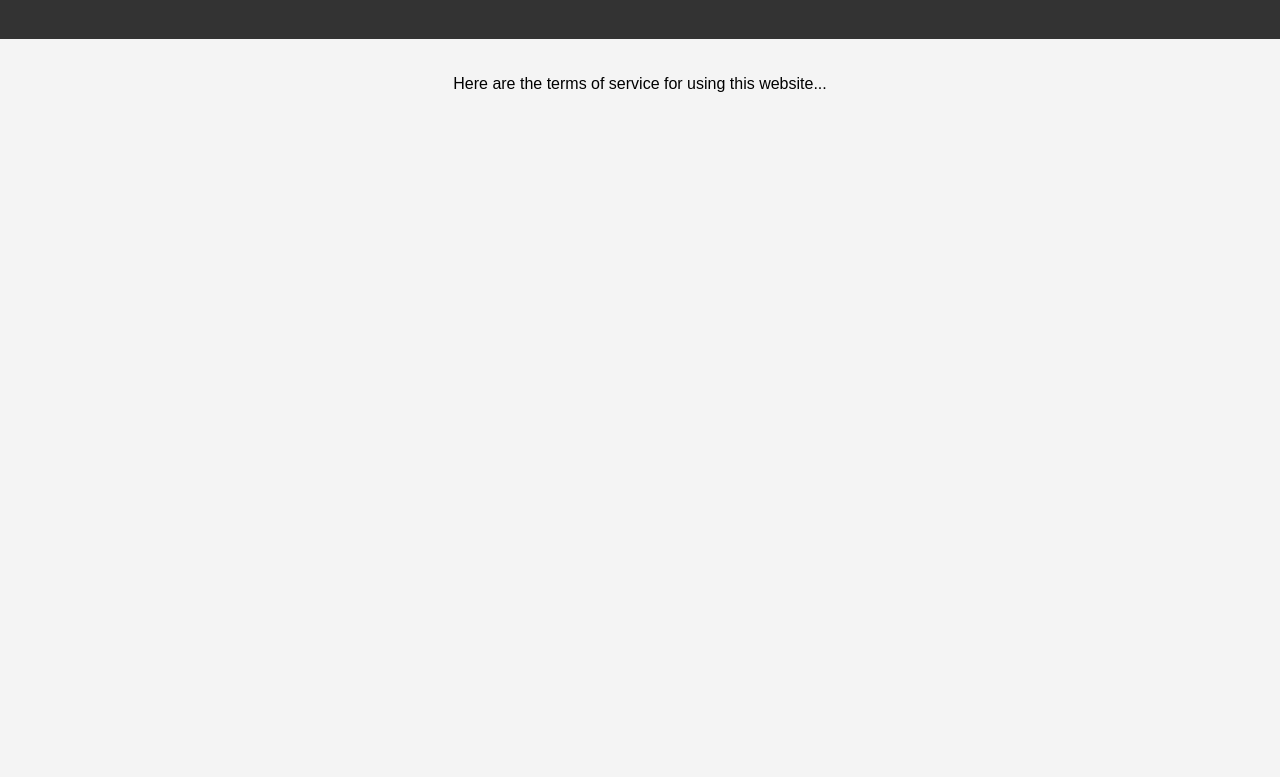
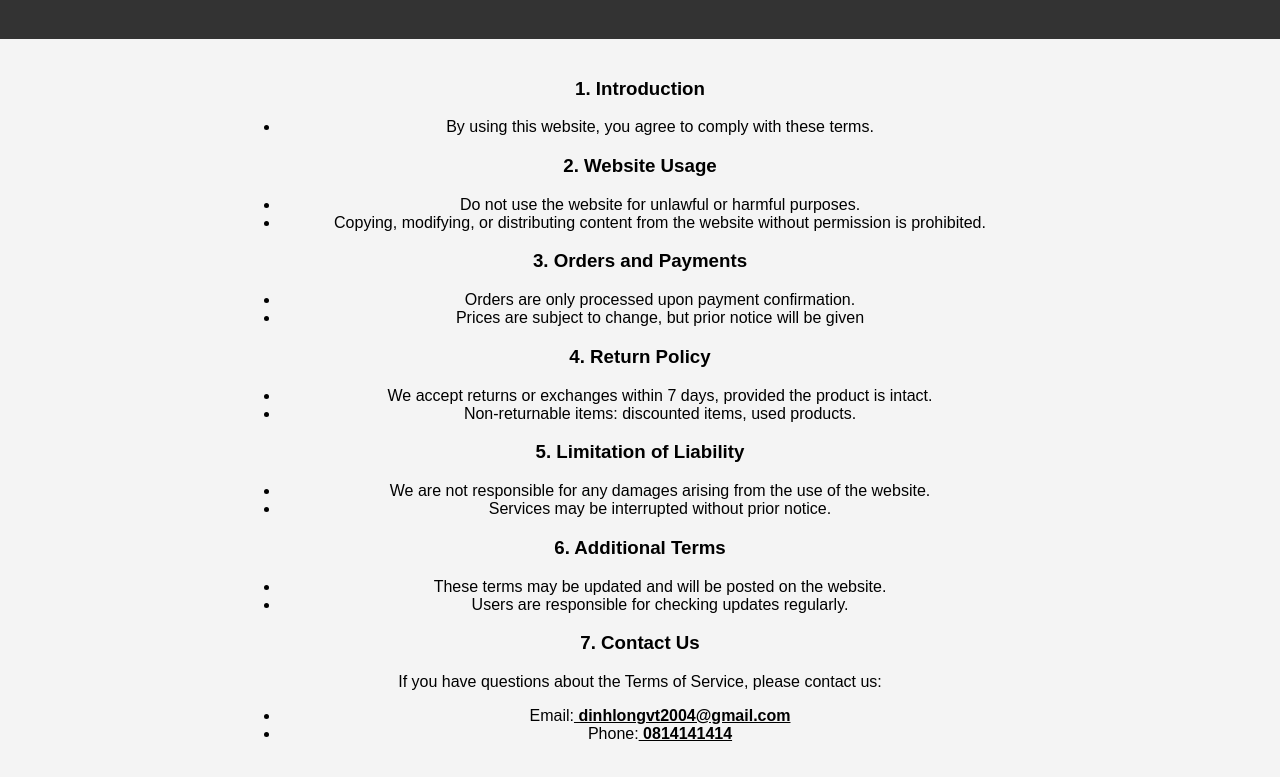
Before and after one commit to dinhlong04/dinhlong04, a plain HTML site: page terms.html in a window 1280 px wide. Shown: the part 81-858 px from the top of the page. Before the commit the page ends 800 px from the top, so only its background shows below. Drawn offline with Linux system fonts and the light colour scheme.

Commit message:
Update terms.html

```diff
--- a/terms.html
+++ b/terms.html
@@ -11,7 +11,41 @@
         <h1>Terms of Service</h1>
     </header>
     <main>
-        <p>Here are the terms of service for using this website...</p>
+        <h3>1. Introduction</h3>
+            <ul>
+                <li>By using this website, you agree to comply with these terms.</li>
+            </ul>
+            <h3>2. Website Usage</h3>
+            <ul>
+                <li>Do not use the website for unlawful or harmful purposes.</li>
+                <li>Copying, modifying, or distributing content from the website without permission is prohibited.</li>
+            </ul>
+            <h3>3. Orders and Payments</h3>
+            <ul>
+                <li>Orders are only processed upon payment confirmation.</li>
+                <li>Prices are subject to change, but prior notice will be given</li>
+            </ul>
+            <h3>4. Return Policy</h3>
+            <ul>
+                <li>We accept returns or exchanges within 7 days, provided the product is intact.</li>
+                <li>Non-returnable items: discounted items, used products.</li>
+            </ul>
+            <h3>5. Limitation of Liability</h3>
+            <ul>
+                <li>We are not responsible for any damages arising from the use of the website.</li>
+                <li>Services may be interrupted without prior notice.</li>
+            </ul>
+            <h3>6. Additional Terms</h3>
+            <ul>
+                <li>These terms may be updated and will be posted on the website.</li>
+                <li>Users are responsible for checking updates regularly.</li>
+            </ul>
+            <h3>7. Contact Us</h3>
+            <p>If you have questions about the Terms of Service, please contact us:</p>
+            <ul>
+                <li>Email:<strong><u>   dinhlongvt2004@gmail.com</u></strong></li>
+                <li>Phone:<strong><u>    0814141414</u></strong></li>
+            </ul>
     </main>
 </body>
 </html>
```
